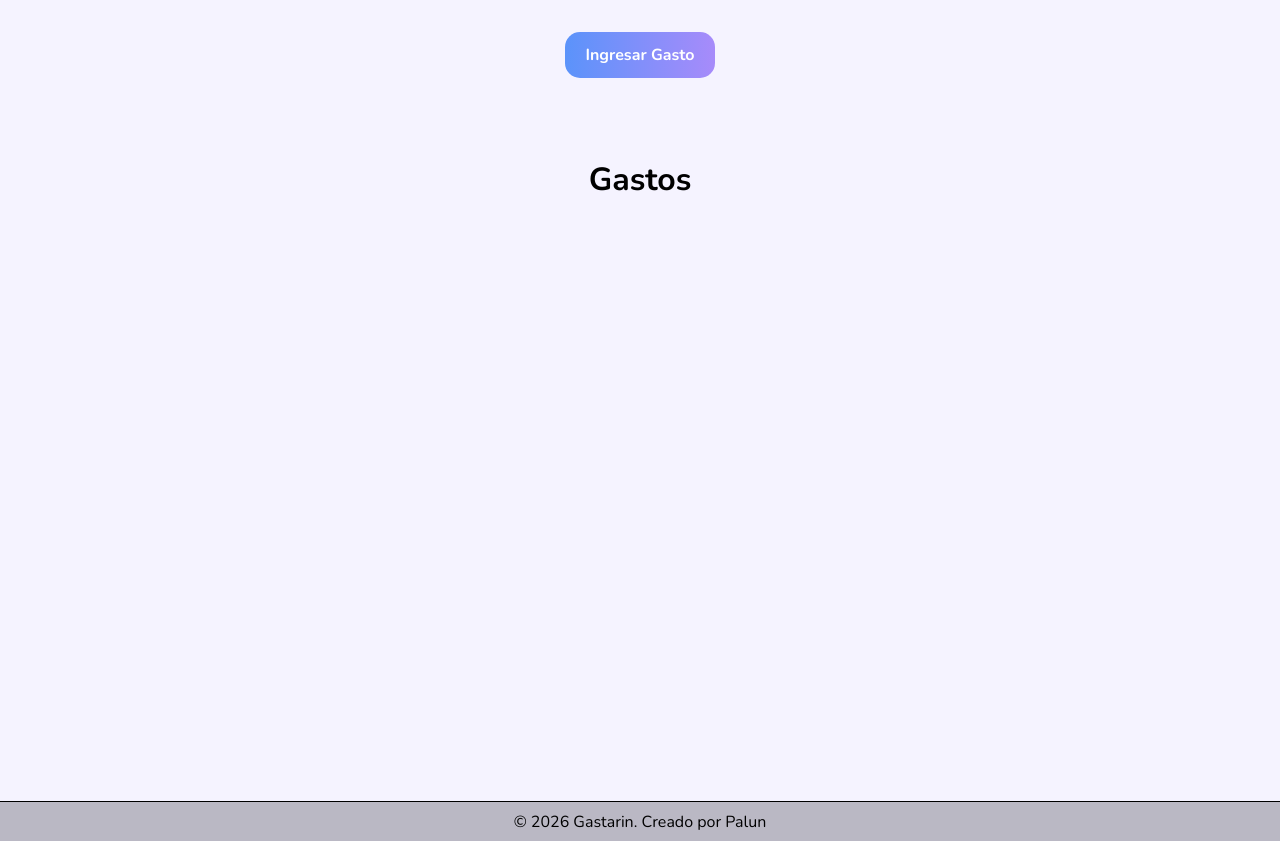
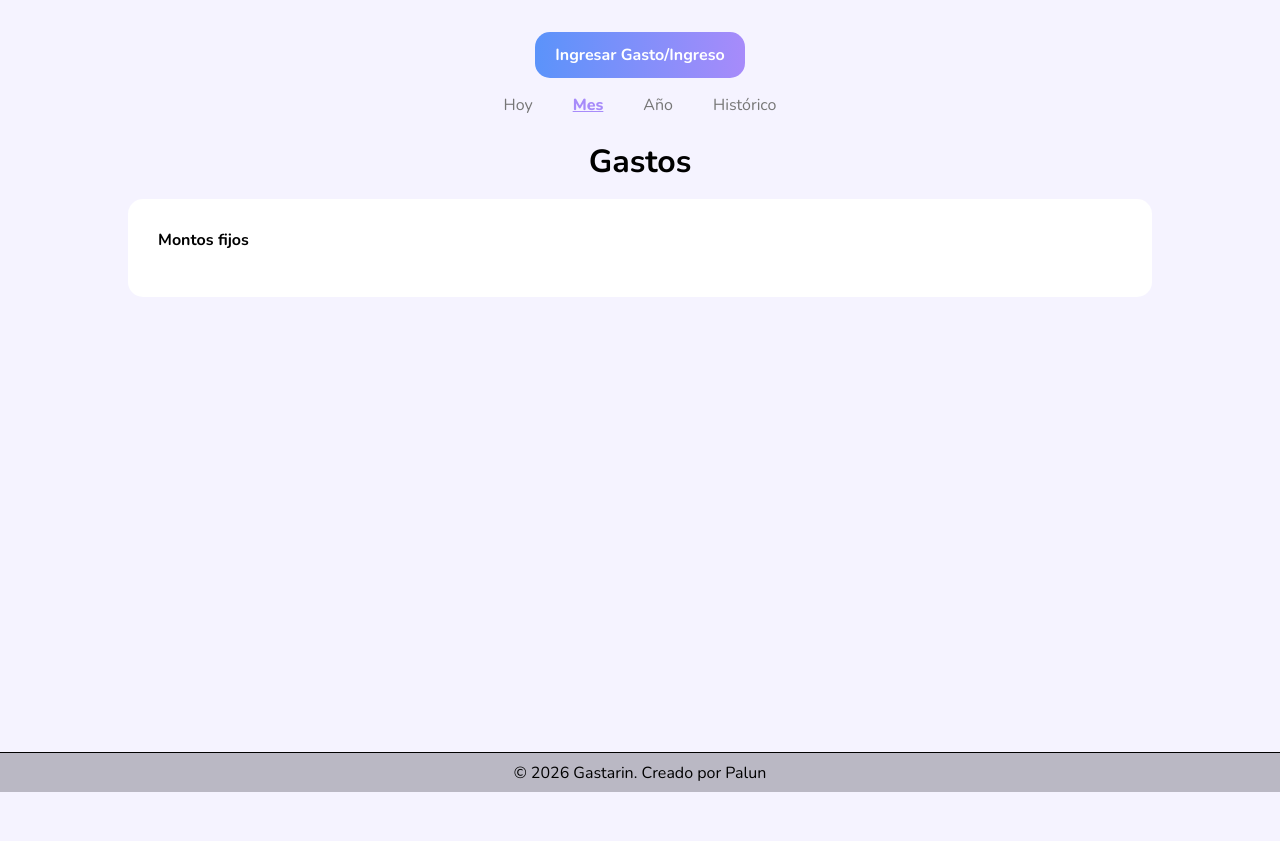
Before and after one commit to Palun7/gastarin, a Django app: page /gastos/gastos/ in a window 1280 px wide. Shown: the part 48-889 px from the top of the page. After the commit the page ends 840 px from the top, so only its background shows below. Run offline with Django 5.2, Linux system fonts and the light colour scheme; the visitor is signed in with stand-in values (Sample User, id 1); data that the repository does not hold is empty; some web fonts are replaced.

Commit message:
editar gastos fijos

```diff
--- a/project/gastos/urls.py
+++ b/project/gastos/urls.py
@@ -6,4 +6,6 @@ app_name = 'gastos'
 urlpatterns = [
     path('ingresar_gastos/', views.ingresar_gasto, name='ingresar-gastos'),
     path('gastos/', views.gastos, name='gastos'),
+    path('gasto-fijo/<int:id>/data/', views.gasto_fijo_data),
+    path('gasto-fijo/<int:id>/editar/', views.editar_gasto_fijo),
 ]
--- a/project/gastos/views.py
+++ b/project/gastos/views.py
@@ -2,6 +2,11 @@ from django.shortcuts import render, redirect
 from django.contrib.auth.decorators import login_required
 from .models import Categoria, Gasto, Gasto_fijo, Ingreso, Categoria_ingreso, Cuota
 from decimal import Decimal
+from django.utils import timezone
+from django.http import JsonResponse
+from core.views import transformar_mes
+import json
+from django.views.decorators.http import require_POST
 
 @login_required
 def ingresar_gasto(request):
@@ -113,5 +118,106 @@ def ingresar_gasto(request):
 
 @login_required
 def gastos(request):
-    gastos_fijos = Gasto_fijo.objects.filter(usuario=request.user)
-    return render(request, 'gastos/gastos.html', {'gastos_fijos':gastos_fijos})
+    hoy = timezone.now()
+
+    filtro_tipo = request.GET.get('filtro', 'mes')
+
+    filtros = {
+        'usuario': request.user,
+    }
+
+    if filtro_tipo == 'dia':
+        filtros['fecha__year'] = hoy.year
+        filtros['fecha__month'] = hoy.month
+        filtros['fecha__day'] = hoy.day
+        titulo = "Hoy"
+
+    elif filtro_tipo == 'mes':
+        filtros['fecha__year'] = hoy.year
+        filtros['fecha__month'] = hoy.month
+        titulo = transformar_mes(hoy.month)
+
+    elif filtro_tipo == 'anio':
+        filtros['fecha__year'] = hoy.year
+        titulo = f"{hoy.year}"
+
+    elif filtro_tipo == 'historico':
+        titulo = "Histórico"
+
+    else:
+        filtros['fecha__year'] = hoy.year
+        filtros['fecha__month'] = hoy.month
+        titulo = transformar_mes(hoy.month)
+
+    gastos_fijos = Gasto_fijo.objects.filter(**filtros)
+
+    categorias = Categoria.objects.filter(usuario=request.user)
+
+    return render(request, 'gastos/gastos.html', {
+        'gastos_fijos':gastos_fijos,
+        'filtro_activo': filtro_tipo,
+        'categorias': categorias,
+        })
+
+def gasto_fijo_data(request, id):
+    gasto = Gasto_fijo.objects.get(id=id)
+
+    return JsonResponse({
+        'monto': float(gasto.monto),
+        'cuotas': gasto.cuotas,
+        'fecha': gasto.fecha.strftime('%Y-%m-%d'),
+        'nota': gasto.nota,
+        'categoria': gasto.categoria.id, # type:ignore
+    })
+
+@require_POST
+def editar_gasto_fijo(request, id):
+    gasto = Gasto_fijo.objects.get(id=id)
+
+    monto = Decimal(request.POST.get('monto'))
+    cuotas = request.POST.get('cuotas')
+    fecha = request.POST.get('fecha')
+    nota = request.POST.get('nota')
+    categoria_id = request.POST.get('categoria')
+    foto = request.FILES.get('foto')
+
+    print(foto)
+
+    gasto.monto = monto
+    gasto.fecha = fecha
+    gasto.nota = nota
+
+    # categoría
+    if categoria_id:
+        gasto.categoria_id = int(categoria_id) #type:ignore
+
+    # foto
+    if foto:
+        gasto.foto = foto
+
+    if request.POST.get('eliminar_foto'):
+        gasto.foto.delete()
+
+    # cuotas
+    nuevas_cuotas = int(cuotas) if cuotas else None
+
+    if gasto.cuotas != nuevas_cuotas:
+        gasto.cuotas = nuevas_cuotas
+
+        # borrar cuotas viejas
+        gasto.cuota_set.all().delete() #type:ignore
+
+        # recrear
+        if nuevas_cuotas:
+            monto_cuota = monto / nuevas_cuotas
+
+            for i in range(1, nuevas_cuotas + 1):
+                Cuota.objects.create(
+                    gasto=gasto,
+                    numero=i,
+                    monto=round(monto_cuota, 2)
+                )
+
+    gasto.save()
+
+    return JsonResponse({'ok': True})
--- a/project/static/css/styles.css
+++ b/project/static/css/styles.css
@@ -851,8 +851,62 @@ footer {
     flex-direction: column;
     align-items: center;
 
-    h1 {
-        margin-top: 10vh;
+    h2 {
+        margin-top: 5vh;
+        margin-bottom: 2vh;
+        font-size: 2em;
+    }
+
+    .gastos-fijos-gastos {
+        display: flex;
+        flex-direction: column;
+        gap: 1em;
+        width: 80vw;
+        background-color: white;
+        padding: 30px;
+        border-radius: 15px;
+
+        .gasto-fijo-gastos {
+            overflow-x: auto;
+            display: flex;
+            gap: 10px;
+            height: fit-content;
+            scroll-snap-type: x mandatory;
+            scroll-behavior: smooth;
+
+            .gasto-fijo-for {
+                position: relative;
+                display: flex;
+                flex-direction: column;
+                align-items: center;
+                justify-content: center;
+                gap: 5px;
+                background-color: var(--body-background);
+                min-width: 40vw;
+                height: 15em;
+                border-radius: 15px;
+                padding: 10px;
+                padding-bottom: 30px;
+                flex: 0 0 70%;
+                scroll-snap-align: center;
+
+                .editar-gasto {
+                    position: absolute;
+                    display: flex;
+                    align-items: center;
+                    color: white;
+                    background-color: var(--Azul-claro);
+                    padding: 5px;
+                    border-radius: 10px;
+                    height: 30px;
+                    bottom: 10px;
+                }
+            }
+
+            &::-webkit-scrollbar {
+                display: none;
+            }
+        }
     }
 }
 
--- a/project/templates/gastos/gastos.html
+++ b/project/templates/gastos/gastos.html
@@ -3,21 +3,105 @@
 {% load humanize %}
 
 {% block title %}
-    Gastarin - Gastos
+    Gastarin - Gastos/Ingresos
 {% endblock title %}
 
 {% block content %}
     <main class="main-gastos">
-        <a href="{% url 'gastos:ingresar-gastos' %}" class="volver">Ingresar Gasto</a>
-        <h1>Gastos</h1>
-        <div class="gastos-fijos">
-            {% for gasto_fijo in gastos_fijos %}
-                <div class="gasto-fijo">
-                    <h4>Montos fijos</h4>
-                    <h5>Monto: ${{ gasto_fijo.monto|intcomma|cut:","|add:"." }}</h5>
-                    <p>Cuotas: {{ gasto_fijo.cuotas }}</p>
-                </div>
-            {% endfor %}
+        <a href="{% url 'gastos:ingresar-gastos' %}" class="volver">Ingresar Gasto/Ingreso</a>
+        <div class="filtros" id="filtros">
+            <a href="?filtro=dia" class="{% if filtro_activo == 'dia' %}activo{% endif %}">Hoy</a>
+            <a href="?filtro=mes" class="{% if filtro_activo == 'mes' %}activo{% endif %}">Mes</a>
+            <a href="?filtro=anio" class="{% if filtro_activo == 'anio' %}activo{% endif %}">Año</a>
+            <a href="?filtro=historico" class="{% if filtro_activo == 'historico' %}activo{% endif %}">Histórico</a>
+        </div>
+        <h2>Gastos</h2>
+        <div class="gastos-fijos-gastos">
+            <h4>Montos fijos</h4>
+            <div class="gasto-fijo-gastos">
+                {% for gasto_fijo in gastos_fijos %}
+                    <div class="gasto-fijo-for">
+                        <p>${{ gasto_fijo.monto|intcomma}}</p>
+                        <p>{{ gasto_fijo.categoria }}</p>
+                        {% if gasto_fijo.nota %}
+                            <p>Nota: {{ gasto_fijo.nota }}</p>
+                        {% endif %}
+                        {% if gasto_fijo.cuotas %}
+                            <p>Cuotas: {{ gasto_fijo.cuotas }}</p>
+                        {% endif %}
+                        {% if gasto_fijo.foto %}
+                            <button class="boton-abrir-foto" id="boton_abrir_foto">Ver foto de referencia</button>
+                            <div class="foto-referencia-contenedor display-none" id="foto_referencia_contenedor">
+                                <button class="boton-cerrar-foto" id="boton_cerrar_foto">X</button>
+                                <img src="{{ gasto_fijo.foto.url }}" alt="Foto de referencia" class="foto-referencia">
+                            </div>
+                        {% endif %}
+                        <a href="#" class="editar-gasto" data-id="{{ gasto_fijo.id }}">
+                            <svg xmlns="http://www.w3.org/2000/svg" width="24" height="24" viewBox="0 0 24 24" fill="none" stroke="currentColor" stroke-width="1" stroke-linecap="round" stroke-linejoin="round" class="icon icon-tabler icons-tabler-outline icon-tabler-pencil">
+                                <path stroke="none" d="M0 0h24v24H0z" fill="none" />
+                                <path d="M4 20h4l10.5 -10.5a2.828 2.828 0 1 0 -4 -4l-10.5 10.5v4" />
+                                <path d="M13.5 6.5l4 4" />
+                            </svg>
+                        </a>
+                    </div>
+                {% endfor %}
+            </div>
+        </div>
+        <div id="modal-editar" class="modal">
+            <div class="modal-content">
+                <button class="boton-cerrar-modal" id="boton_cerrar_modal">X</button>
+                <h3>Editar gasto</h3>
+                <form id="form-editar" enctype="multipart/form-data">
+                    {% csrf_token %}
+
+                    <input type="hidden" id="edit-id">
+
+                    <!-- MONTO -->
+                    <label class="monto">Monto
+                        <div>
+                            <p>$</p>
+                            <input type="number" id="edit-monto" name="monto" required>
+                        </div>
+                    </label>
+
+                    <!-- CUOTAS -->
+                    <label class="monto">Cuotas
+                        <input type="number" id="edit-cuotas" name="cuotas">
+                    </label>
+
+                    <!-- CATEGORIA -->
+                    <label>Categoría
+                        <select id="edit-categoria" name="categoria">
+                            {% for categoria in categorias %}
+                                <option value="{{ categoria.id }}">
+                                    {{ categoria.icono }} {{ categoria.nombre }}
+                                </option>
+                            {% endfor %}
+                        </select>
+                    </label>
+
+                    <!-- FECHA -->
+                    <input type="date" id="edit-fecha" name="fecha">
+
+                    <!-- NOTA -->
+                    <textarea id="edit-nota" name="nota" placeholder="Nota"></textarea>
+
+                    <!-- FOTO -->
+                    <label>Imagen
+                        <input type="file" id="edit-foto" name="foto">
+                    </label>
+
+                    <label> Eliminar Foto
+                        <input type="checkbox" name="eliminar_foto">
+                    </label>
+
+                    <button type="submit" class="volver">Guardar cambios</button>
+                </form>
+            </div>
         </div>
     </main>
 {% endblock content %}
+
+{% block scripts %}
+    <script src="{% static 'js/gastos.js' %}"></script>
+{% endblock scripts %}
```
Also changed, not shown: other parts of project/static/css/styles.css (+25 -11 lines), project/static/js/gastos.js (added, +86 -0 lines).
